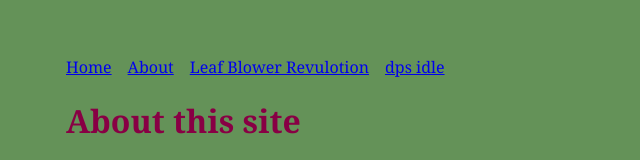
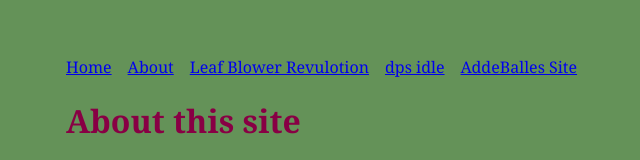
Before and after one commit to WillePille69xx/teknik--webbintro, a plain HTML site: page docs/about.html in a window 1280 px wide. Shown: the top 160 px of the page, without its empty margins (94-734 px from the left). Drawn offline with Linux system fonts and the light colour scheme.

Commit message:
link to Addeballe's site

```diff
--- a/docs/about.html
+++ b/docs/about.html
@@ -16,7 +16,7 @@
         <li><a href="about.html">About</a></li>
         <a target="_blank" href="https://gx.games/games/og14id/leaf-blower-revolution-idle-game/?utm_source=gxpa&autoPlay=true">Leaf Blower Revulotion</a>
         <a target="_blank" href="https://gx.games/games/gasgsg/dps-idle/?utm_source=gxpa&autoPlay=true">dps idle</a>
-        <a target="_blank" href="127.0.0.1:5500/docs/index.html"></a>
+        <a target="_blank" href="https://addeballe.github.io/teknik-webbintro/">AddeBalles Site</a>
     </ul>
     </nav>
     <h1>About this site</h1>
```
